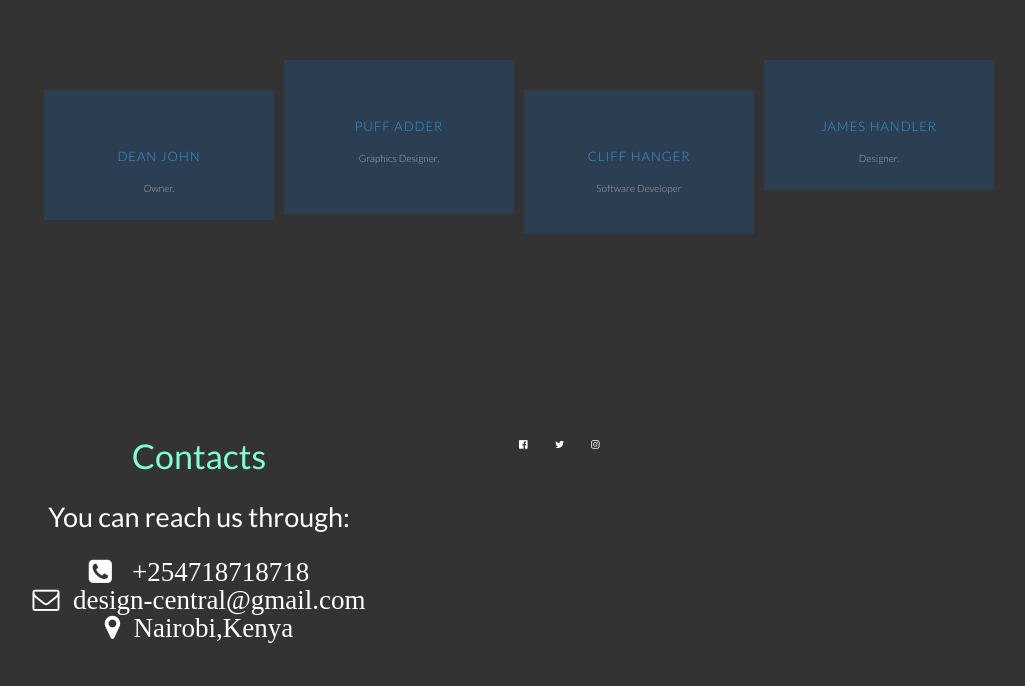
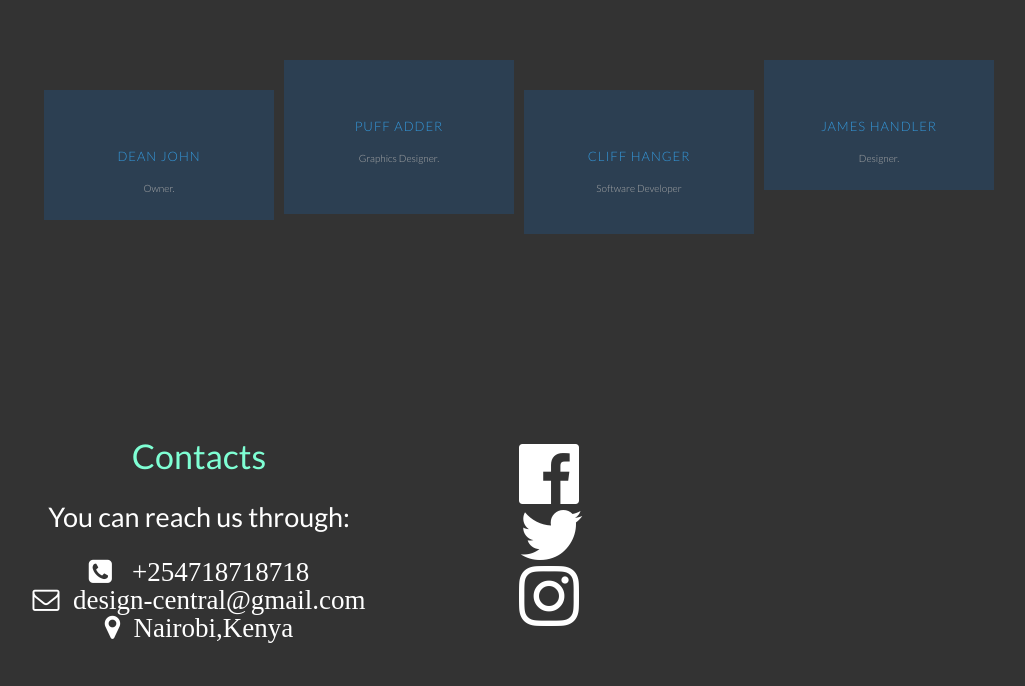
Before and after one commit to AndrewKahora/design-agency, a plain HTML site: page index.html in a window 1280 px wide. Shown: the part 2546-3232 px from the top of the page, without its empty margins (121-1146 px from the left). Drawn offline with nearby package versions, Linux system fonts and the light colour scheme; files that its build step writes are made by us from their sources; files whose address does not match are found by name.

Commit message:
font sizes

```diff
--- a/index.html
+++ b/index.html
@@ -222,9 +222,11 @@
             </p>
     </div>
        <div class="medium-6 large-6 columns right">
-        <i class="fa fa-facebook-official" aria-hidden="true" id="iconz">  </i>
-        <i class="fa fa-twitter" aria-hidden="true" id="iconz"></i>
-        <i class="fa fa-instagram" aria-hidden="true" id="iconz"></i>
+        <i class="fa fa-facebook-official" style="font-size:70px;" aria-hidden="true" id="iconz">  </i>
+           <br>
+        <i class="fa fa-twitter" style="font-size:70px;" aria-hidden="true" id="iconz"></i>
+           <br>
+        <i class="fa fa-instagram" style="font-size:70px;" aria-hidden="true" id="iconz"></i>
         </div>
 
 
```
